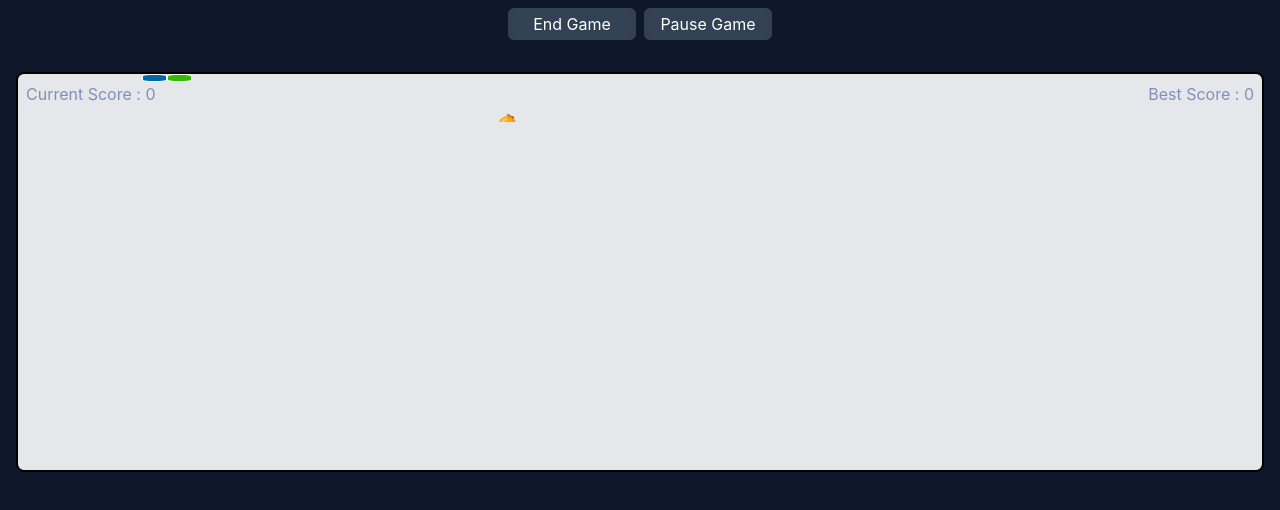
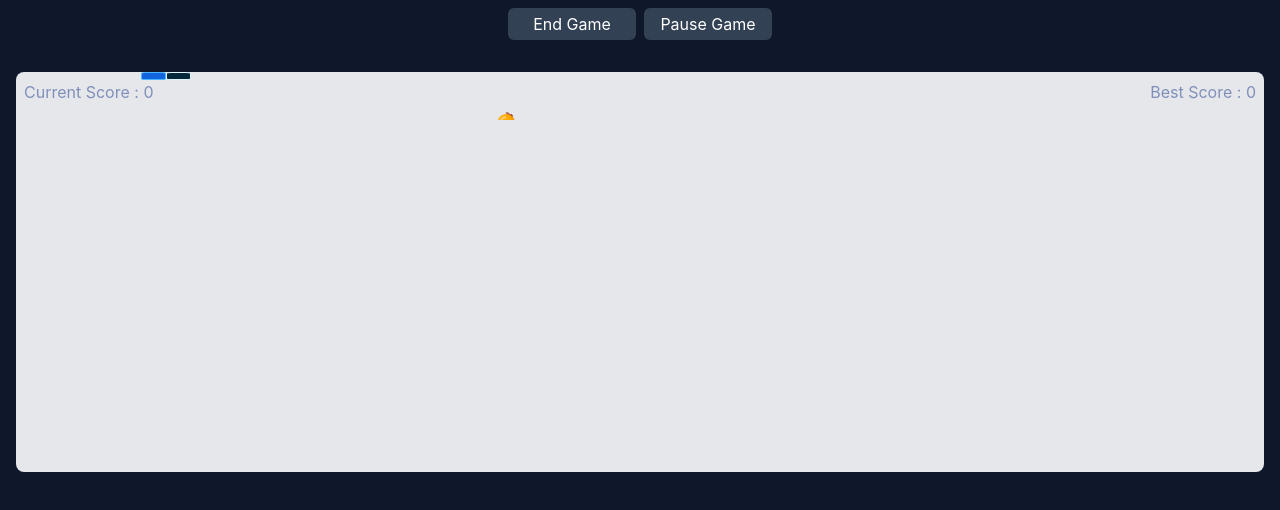
Before and after one commit to Nekromenzer/react-snake-game, a Next.js app: page / in a window 1280 px wide. Both pictures are taken after a click on the button "Play Game". Shown: the top 510 px of the page. Built offline with nearby package versions, Linux system fonts and the light colour scheme.

Commit message:
change snake apperance

```diff
--- a/src/styles/globals.css
+++ b/src/styles/globals.css
@@ -24,25 +24,25 @@ a {
   margin: 2rem 1rem;
   width: -webkit-fill-available;
   height: 25rem;
-  border: 2px solid #000;
+  /* border: 2px solid #000; */
 }
 
 .snake-dot {
   position: absolute;
   width: 2%;
   height: 2%;
-  background-color: rgb(0, 104, 169);
-  border: 1px solid #fff;
-  border-radius: 30%;
+  background-color: #1363DF;
+  border: 1px solid #47B5FF;
+  border-radius: 20%;
 }
 
 .snake-dot-head{
   position: absolute;
   width: 2%;
   height: 2%;
-  background-color: rgb(49, 187, 3);
-  border: 1px solid #fff;
-  border-radius: 30%;
+  background-color: #06283D;
+  border: 1px solid #DFF6FF;
+  border-radius: 20%;
 }
 
 .snake-food {
```
